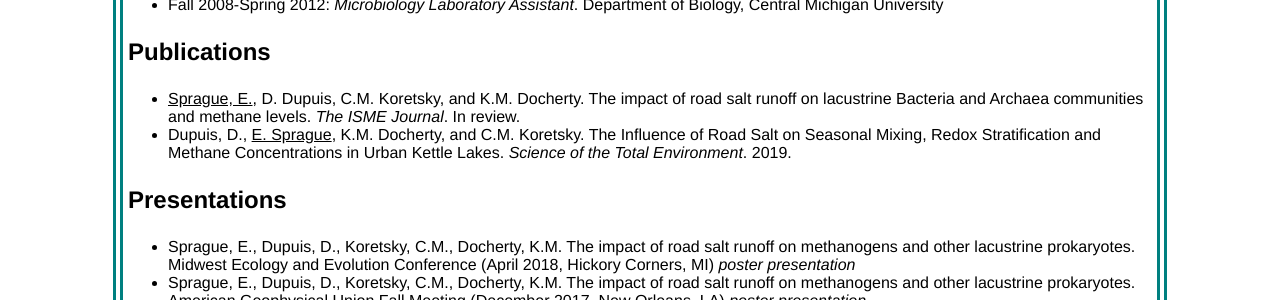
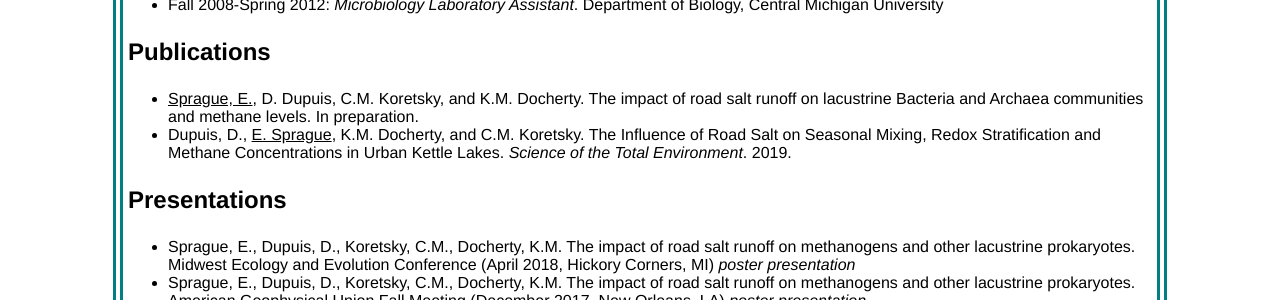
Before and after one commit to EISprague/EISprague.github.io, a Jekyll site: the page built from CV/index.html, in a window 1280 px wide. Shown: the part 403-703 px from the top of the page. Built offline with Jekyll 4.4.1, drawn with Linux system fonts in a browser that asks for light colours.

Commit message:
Update publications in CV

```diff
--- a/CV/index.html
+++ b/CV/index.html
@@ -21,7 +21,7 @@ title: Emily Sprague's CV
         </ul>
         <h3>Publications</h3>
         <ul>
-            <li><u>Sprague, E.</u>, D. Dupuis, C.M. Koretsky, and K.M. Docherty. The impact of road salt runoff on lacustrine Bacteria and Archaea communities and methane levels. <em>The ISME Journal</em>. In review.</li>
+            <li><u>Sprague, E.</u>, D. Dupuis, C.M. Koretsky, and K.M. Docherty. The impact of road salt runoff on lacustrine Bacteria and Archaea communities and methane levels. In preparation.</li>
             <li>Dupuis, D., <u>E. Sprague</u>, K.M. Docherty, and C.M. Koretsky. The Influence of Road Salt on Seasonal Mixing, Redox Stratification and Methane Concentrations in Urban Kettle Lakes. <em>Science of the Total Environment</em>. 2019.</li>
         </ul>
         <h3>Presentations</h3>
```
